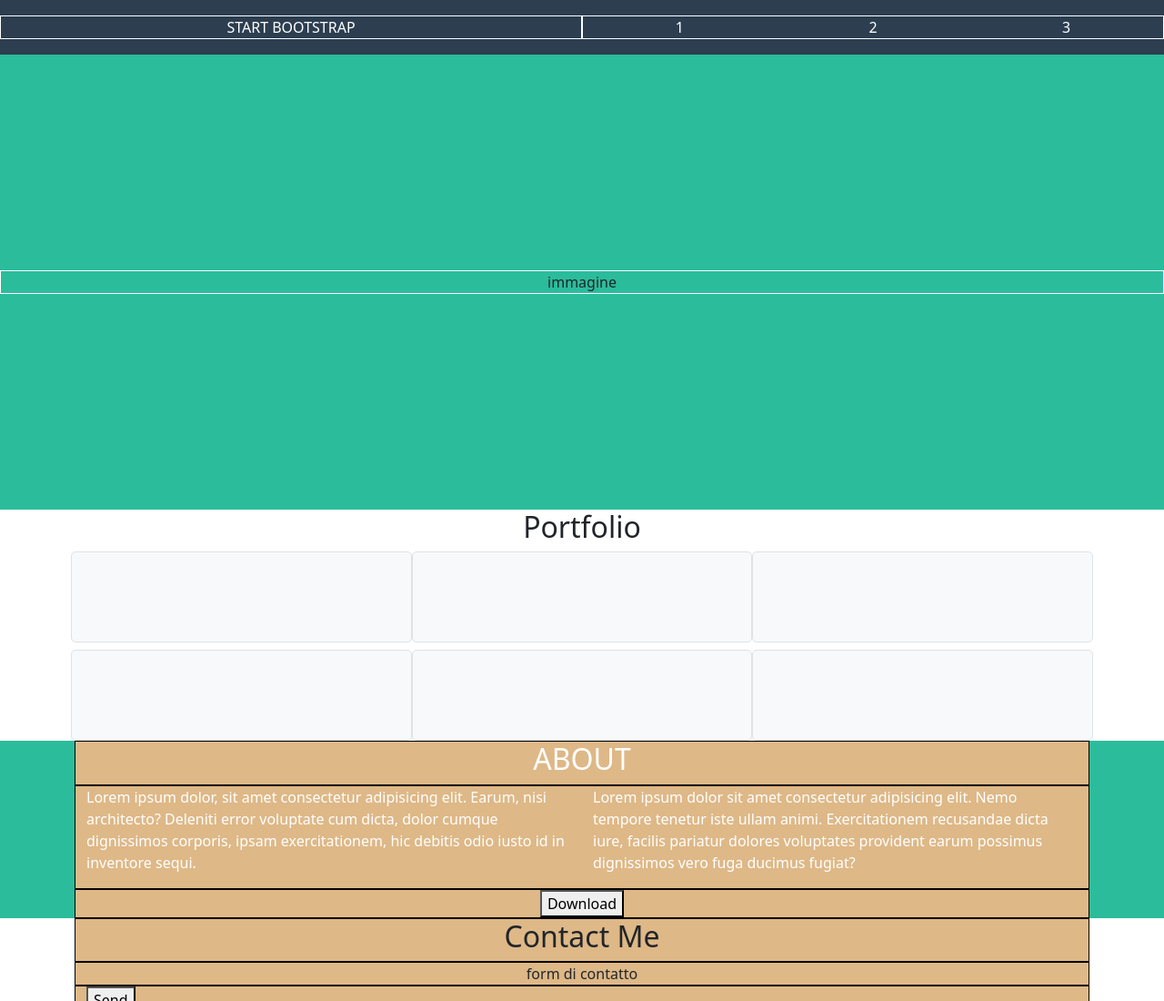
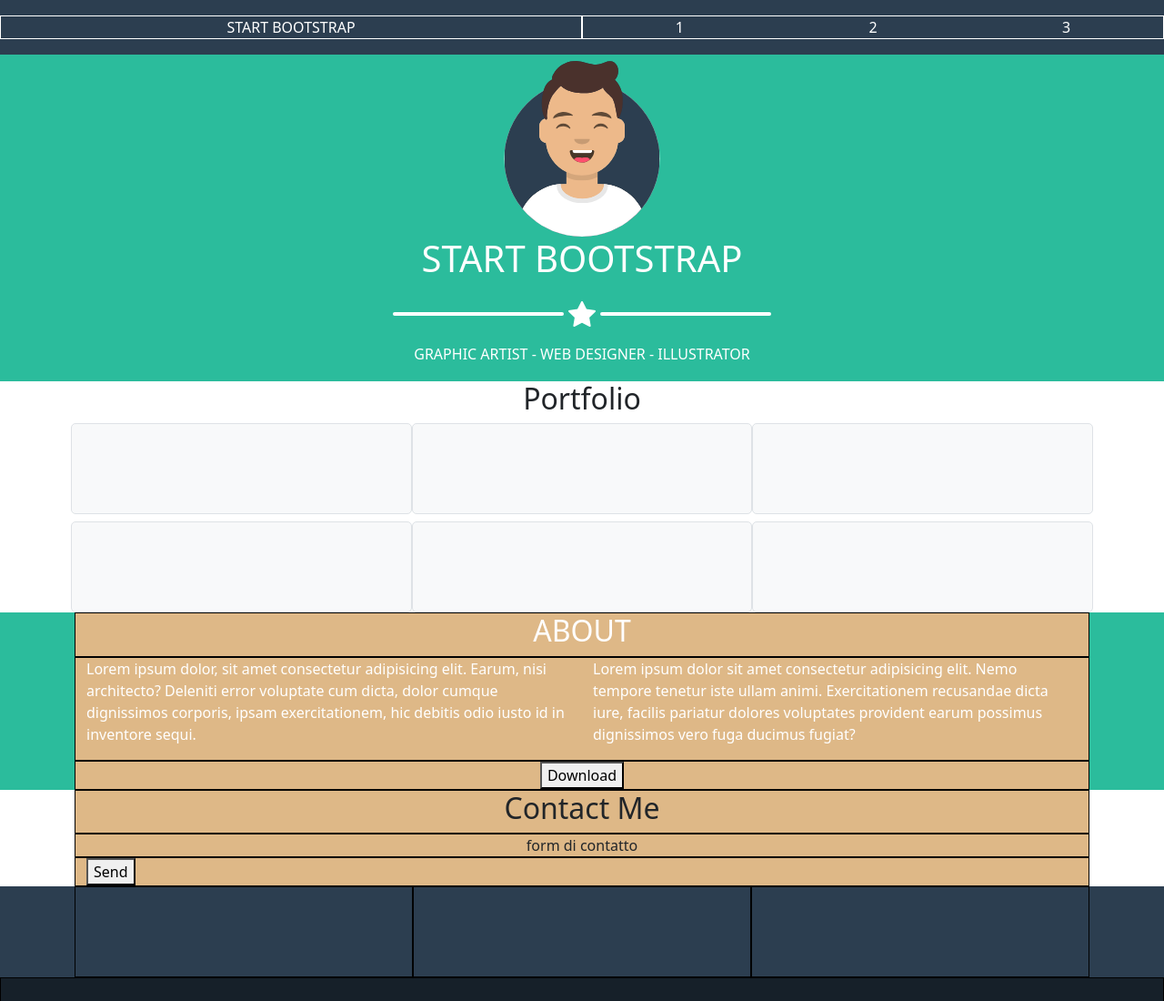
Before and after one commit to cenny1988/html-css-bootstrap-freelancer, a plain HTML site: page index.html in a window 1280 px wide. Shown: the top 1100 px of the page at 91% size. Drawn offline with nearby package versions, Linux system fonts and the light colour scheme.

Commit message:
jumbotron done

```diff
--- a/css/style.css
+++ b/css/style.css
@@ -11,16 +11,32 @@ nav>div{
 
 #jumbotron{
     background-color: #2bbc9c;
-    height: 500px;
+    color: #fff;
+    /* debug */
+    /* min-height: 500px; */
 }
-
-#jumbotron>div{
-    text-align: center;
-    /* debug */
-    border: #fff 1px solid;
+#jumbotron img {
+    height: 200px;
 }
-
-
+.star{
+    line-height: 30px;
+    margin: 20px 0;
+}
+.star i{
+    font-size: 30px;
+    padding: 0 5px;
+    vertical-align: middle;
+}
+#jumbotron h1, h6{
+    margin-bottom: 20px;
+}
+.fake-hr{
+    width: 15%;
+    border: 2px solid #fff;
+    display: inline-block;
+    vertical-align: middle;
+    border-radius: 25px;
+}
 
 #portfolio>.row:nth-child(2)>div{
     border-radius: 5px;
--- a/index.html
+++ b/index.html
@@ -5,6 +5,7 @@
     <meta http-equiv="X-UA-Compatible" content="IE=edge">
     <meta name="viewport" content="width=device-width, initial-scale=1.0">
     <link href="https://cdn.jsdelivr.net/npm/bootstrap@5.0.2/dist/css/bootstrap.min.css" rel="stylesheet" integrity="sha384-EVSTQN3/azprG1Anm3QDgpJLIm9Nao0Yz1ztcQTwFspd3yD65VohhpuuCOmLASjC" crossorigin="anonymous">
+    <link rel="stylesheet" href="https://cdn.jsdelivr.net/npm/bootstrap-icons@1.5.0/font/bootstrap-icons.css">
     <link rel="stylesheet" href="css/style.css">
     <title>BOOTSTRAP</title>
 </head>
@@ -23,9 +24,14 @@
             </div>
         </nav>
 
-        <div id="jumbotron" class="row align-items-center ">
+        <div id="jumbotron" class="row align-items-center text-center">
             <div class="col">
-                immagine
+                <img src="img/avatar.svg" alt="avatar">
+                <h1>START BOOTSTRAP</h1>
+                <div class="star">
+                    <div class="fake-hr"></div><i class="bi bi-star-fill"></i><div class="fake-hr"></div>
+                </div>
+                <h6>GRAPHIC ARTIST - WEB DESIGNER - ILLUSTRATOR</h6>
             </div>
         </div>
     </header>
```
Also changed, not shown: 2 other files.
